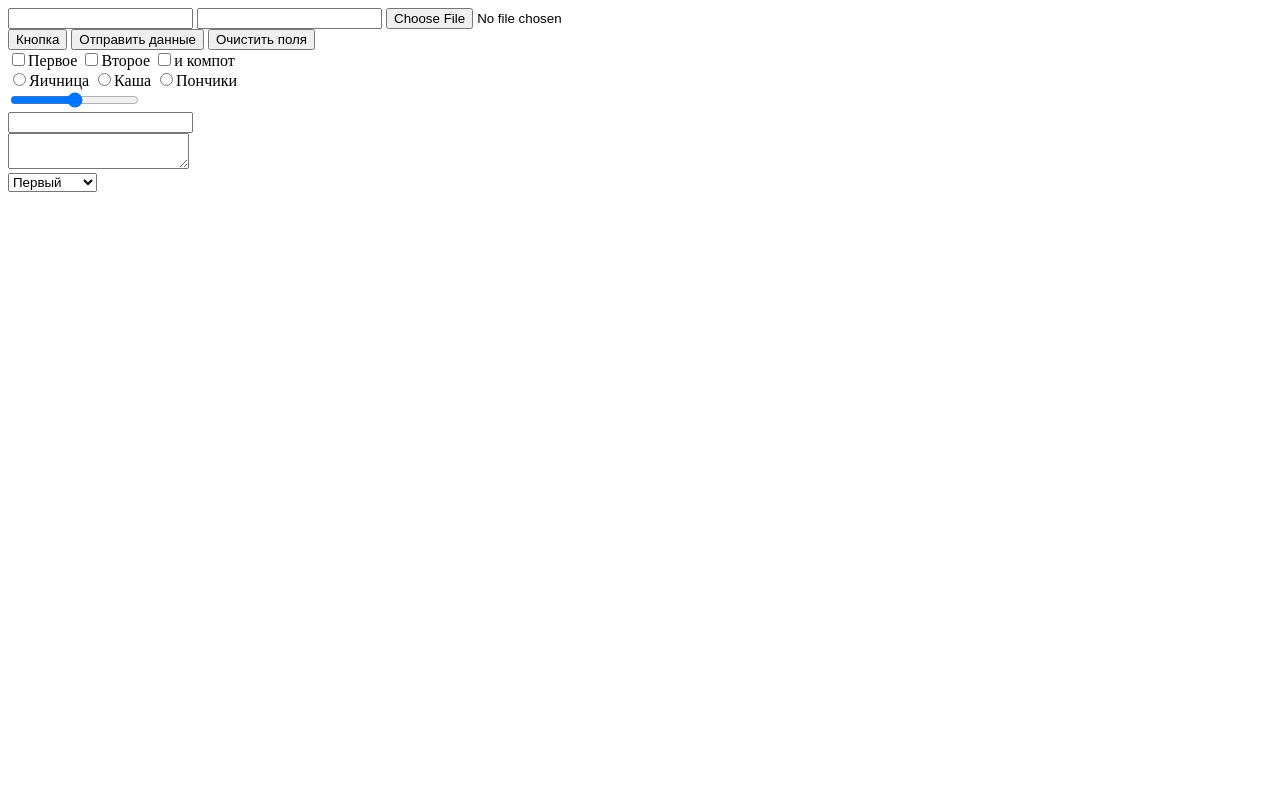
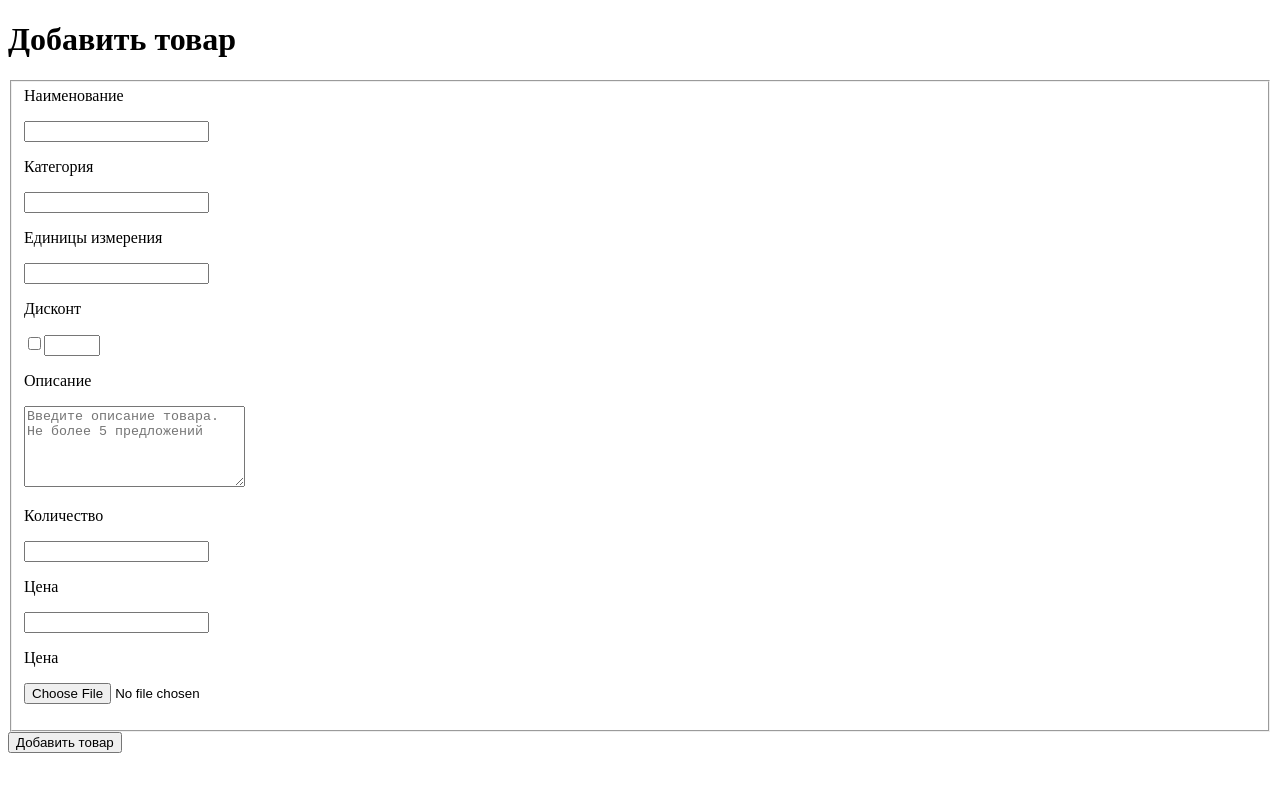
Before and after one commit to christmas369/CRM, a plain HTML site: page index.html in a window 1280 px wide. Drawn offline with Linux system fonts and the light colour scheme.

Commit message:
add form

```diff
--- a/index.html
+++ b/index.html
@@ -6,50 +6,50 @@
     </head>
     <body>
       <form action="https://jsonplaceholder.typicode.com/posts"
-              method="post">
-      <input type="text" name="login">
-      <input type="password" name="password">
-      <input type="file" name="file">
-      <input type="hidden" name="hidden">
+            method="post">
+        <h1>Добавить товар</h1>
+        <fieldset>
+          <label>Наименование
+            <p><input type="text" name="name"></p>
+          </label>
 
-      <br>
+          <label>Категория
+            <p><input type="text" name="category" list="list_category"></p>
+          </label>
+          <datalist id="list_category">
+            <option>Обувь</option>
+            <option>Одежда</option>
+            <option>Спортовары</option>
+            <option>Игрушки</option>
+            <option>Бытовая техника</option>
+          </datalist>
 
-      <button type="button">Кнопка</button>
-      <button type="submit">Отправить данные</button>
-      <button type="reset">Очистить поля</button>
+          <label>Единицы измерения
+            <p><input type="text" name="units"></p>
+          </label>
 
-      <br>
+          <label>Дисконт
+            <p><input type="checkbox" name="is_sale"><input type="number" size="500" min="5" max="60" step="5" name="size_sale"></p>
+          </label>
 
-      <input type="checkbox" name="meal" value="first">Первое
-      <input type="checkbox" name="meal" value="second">Второе
-      <input type="checkbox" name="meal" value="kompot">и компот
+          <label>Описание
+            <p><textarea cols="25" rows="5" placeholder="Введите описание товара. Не более 5 предложений"></textarea></p>
+          </label>
 
-      <br>
+          <label>Количество
+            <p><input type="number" name="count"></p>
+          </label>
 
-      <input type="radio" name="breakfast" value="eggs">Яичница
-      <input type="radio" name="breakfast" value="porrige">Каша
-      <input type="radio" name="breakfast" value="donuts">Пончики
+          <label>Цена
+            <p><input type="number" name="price"></p>
+          </label>
 
-      <br>
+          <label>Цена
+            <p><input type="file" name="image" accept="image/*"></p>
+          </label>
+        </fieldset>
+      <button type="submit">Добавить товар</button>
 
-      <input type="range" name="age">
-
-      <br>
-
-      <input type="number" name="height">
-
-      <br>
-
-      <textarea type="textarea" name="text"></textarea>
-
-      <br>
-
-      <select name="select">
-        <option value="first">Первый</option>
-        <option value="second">Второй</option>
-        <option value="third">Третий</option>
-        <option value="fourth">Четвертый</option>
-      </select>
       </form>
     </body>
 </html>
```
